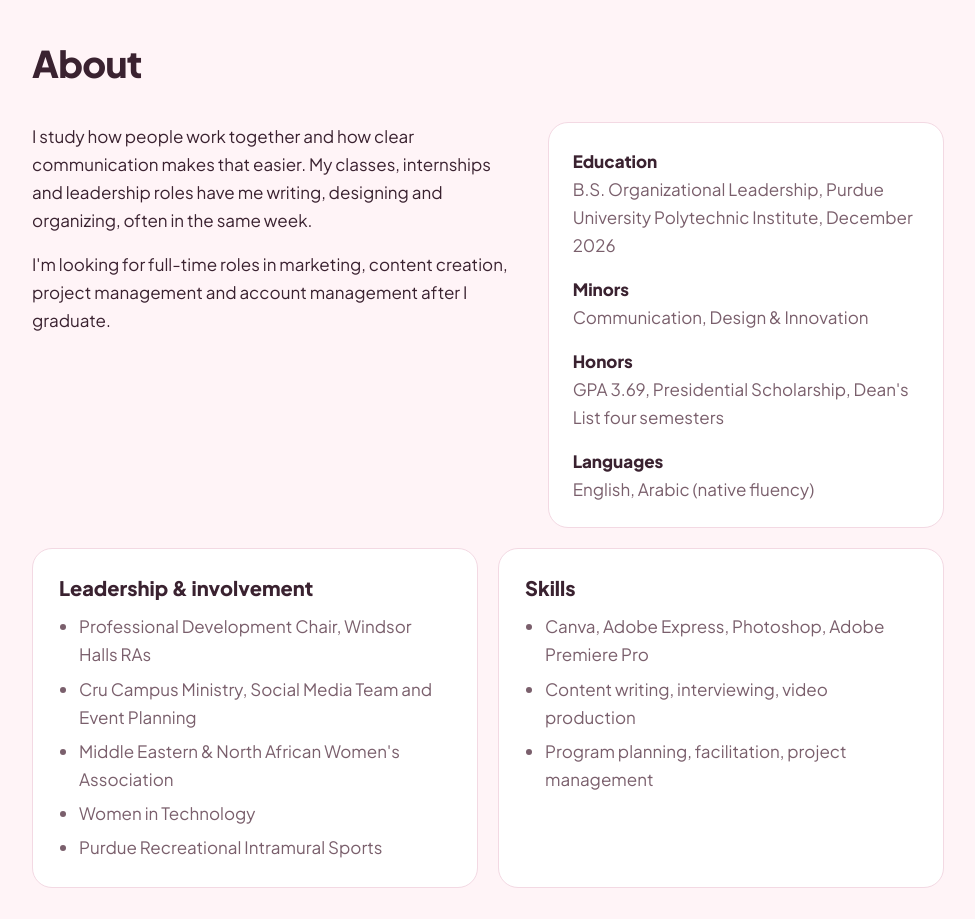
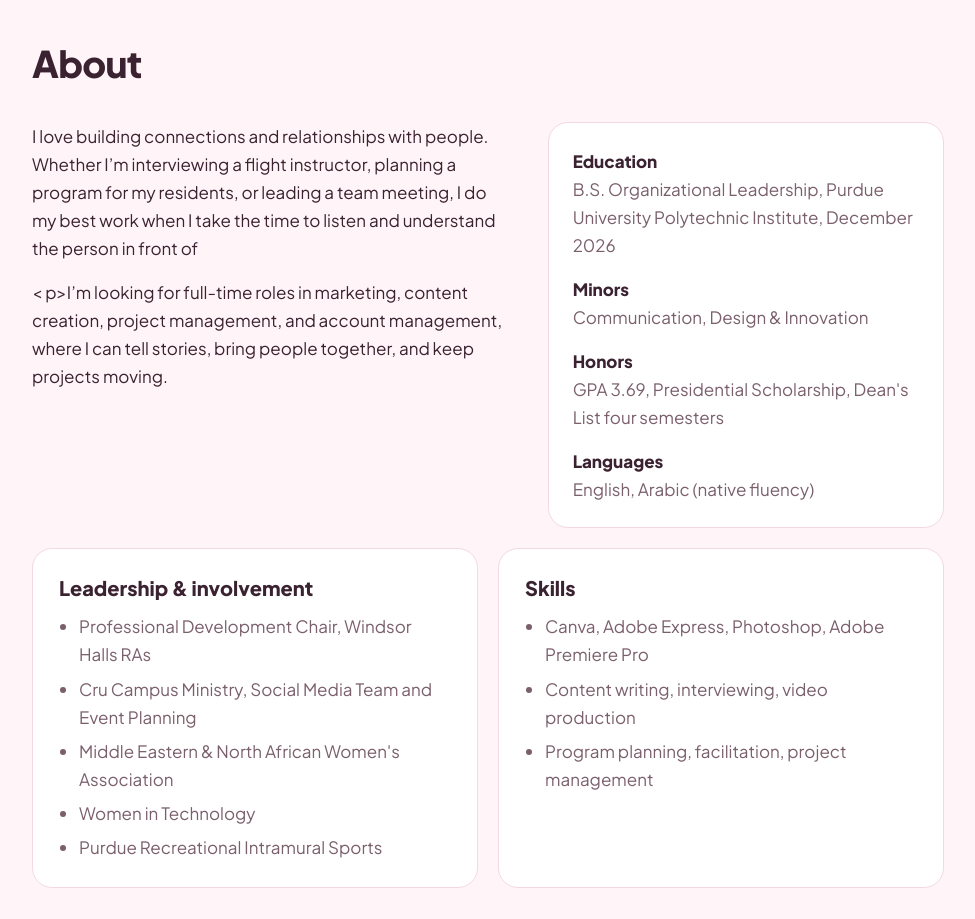
Before and after one commit to daliajkawar-star/daliajkawar-star.github.io, a plain HTML site: page index.html in a window 1280 px wide. Shown: the part 3920-4839 px from the top of the page, without its empty margins (152-1127 px from the left). Drawn offline with Linux system fonts and the light colour scheme.

Commit message:
Update index.html

```diff
--- a/index.html
+++ b/index.html
@@ -171,8 +171,8 @@ footer{padding:36px 0 48px;text-align:center;color:var(--muted);font-size:.95rem
       <h2>About</h2>
       <div class="about">
         <div>
-          <p>I study how people work together and how clear communication makes that easier. My classes, internships and leadership roles have me writing, designing and organizing, often in the same week.</p>
-          <p>I'm looking for full-time roles in marketing, content creation, project management and account management after I graduate.</p>
+          <p>I love building connections and relationships with people. Whether I’m interviewing a flight instructor, planning a program for my residents, or leading a team meeting, I do my best work when I take the time to listen and understand the person in front of</p>
+          < p>I’m looking for full-time roles in marketing, content creation, project management, and account management, where I can tell stories, bring people together, and keep projects moving.</p>
         </div>
         <ul class="facts">
           <li><b>Education</b><span>B.S. Organizational Leadership, Purdue University Polytechnic Institute, December 2026</span></li>
```
